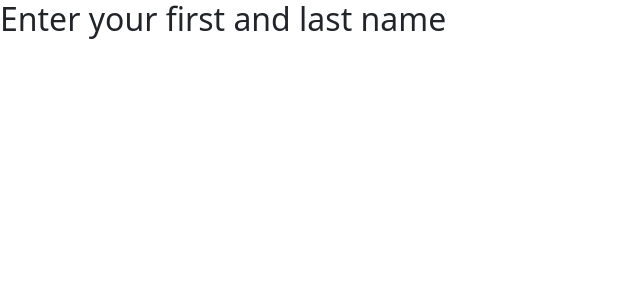
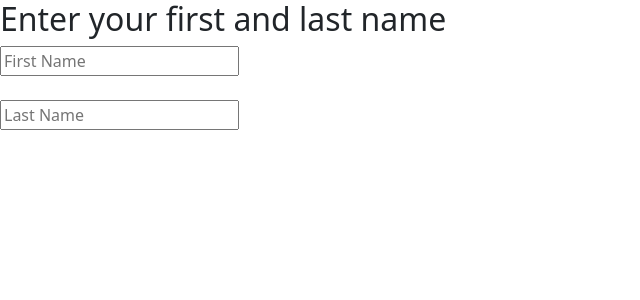
Before and after one commit to samuelsonokoi/wallet-hub-fe-test, an Angular app: page /test-four in a window 1280 px wide. Shown: the top 300 px of the page, without its empty margins (0-640 px from the left). Built offline with nearby package versions, Linux system fonts and the light colour scheme.

Commit message:
completed test 4

```diff
--- a/src/app/test-03.ts
+++ b/src/app/test-03.ts
@@ -43,6 +43,7 @@ import { FormsModule } from '@angular/forms';
  * weakPassword {boolean}
  * logged_in {boolean}
  * onSubmit {function} - manage form submission and login logic
+ * resetFields {function} - reset fields after successful login
  */
 export class Test03Component {
 	email: string = '';
--- a/src/app/test-04.ts
+++ b/src/app/test-04.ts
@@ -3,34 +3,61 @@
  * First name and last name should be lowercased, and then a random integer between 1 and 9 should be added to the end
  * For example: if the inputs are "John" and "DOE" the generated username could be "john_doe_4" or "john_doe_2"
  */
-import { Component, NgModule  } from '@angular/core';
-import { RouterModule} from "@angular/router";
+import { Component, NgModule } from '@angular/core';
+import { RouterModule } from '@angular/router';
 import { CommonModule } from '@angular/common';
+import { FormsModule } from '@angular/forms';
 
 @Component({
-    selector : 'ng-app',
-    template : `
+	selector: 'ng-app',
+	template: `
 		<h2>Enter your first and last name</h2>
-                <div>
-                </div>
+		<input
+			type="text"
+			[(ngModel)]="firstName"
+			placeholder="First Name"
+			(focusout)="getUsername()"
+		/>
+		<br /><br />
+		<input
+			type="text"
+			[(ngModel)]="lastName"
+			placeholder="Last Name"
+			(focusout)="getUsername()"
+		/>
+		<br />
+		<br />
+		<div *ngIf="username">Your username is {{ username }}</div>
 	`,
-    styles : []
+	styles: [],
 })
 export class UserNameComponent {
+	firstName: string;
+	lastName: string;
+	username: string;
 
+	getUsername = () => {
+		if (this.firstName === '' && this.lastName === '') {
+			return;
+		}
 
+		this.username = `${this.firstName.toLowerCase().trim()}_${this.lastName
+			.toLowerCase()
+			.trim()}_${Math.floor(Math.random() * (9 - 1) + 1)}`;
+	};
 }
 
 @NgModule({
-    imports : [
+	imports: [
 		CommonModule,
+		FormsModule,
 		RouterModule.forChild([
 			{
-                path : "",
-                component : UserNameComponent
-            }
-        ])
+				path: '',
+				component: UserNameComponent,
+			},
+		]),
 	],
-    declarations : [UserNameComponent]
+	declarations: [UserNameComponent],
 })
-export class UserNameModule {};
+export class UserNameModule {}
```
Lines whose indentation alone changed are shown as unchanged.
